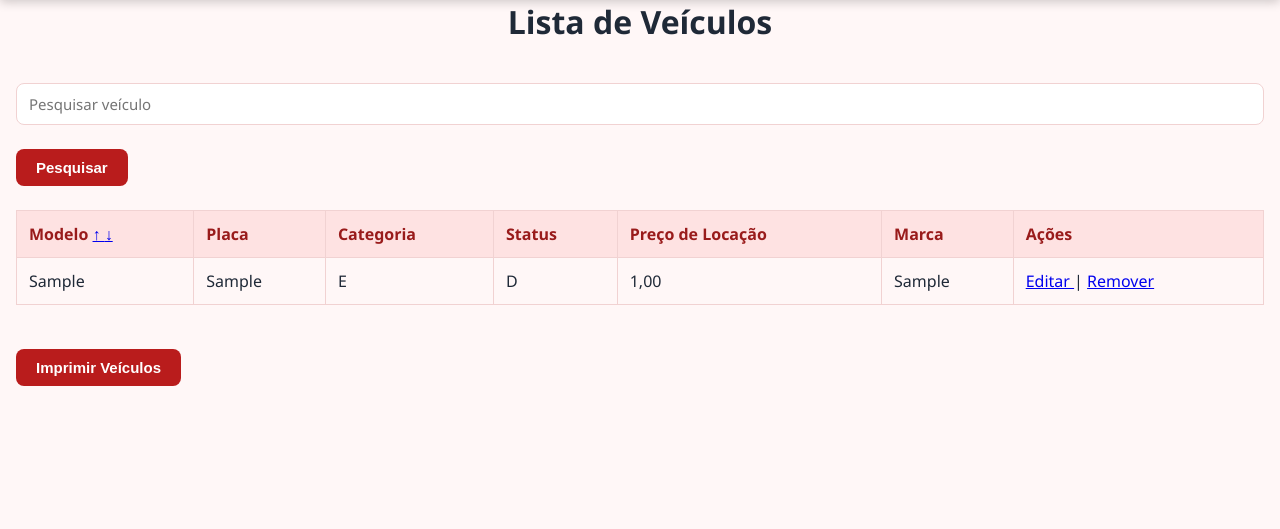
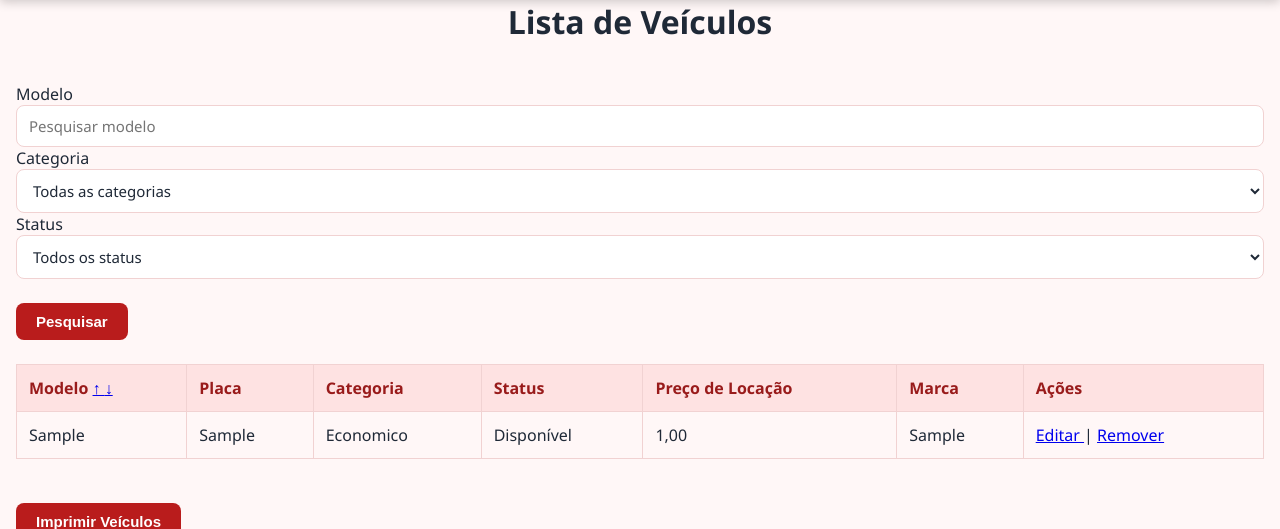
Before and after one commit to P-ayres/car-rent, a Django app: page /veiculos/ in a window 1280 px wide. Shown: the part 64-593 px from the top of the page. Run offline with Django 5.2, Linux system fonts and the light colour scheme; a user stored in the database is signed in; tables that the repository leaves empty hold one stand-in row (values such as "Sample post").

Commit message:
feat: add consultar disponibilidade de veiculos, add filtro por modelo, categoria e status na listagem de veiculos

```diff
--- a/car-rent/locacao/templates/_menu.html
+++ b/car-rent/locacao/templates/_menu.html
@@ -63,6 +63,9 @@
                     <a href="{% url 'listar_reservas' %}">
                         Listar reservas
                     </a>
+                    <a href="{% url 'listar_veiculos_disponiveis' %}">
+                        Consultar Disponibilidade
+                    </a>
                 </div>
             </div>
         {% endif %}
--- a/car-rent/locacao/templates/listar_veiculos.html
+++ b/car-rent/locacao/templates/listar_veiculos.html
@@ -23,7 +23,28 @@
     <div class="lista-veiculo container-principal">
         <div class="form-pesquisa nao-imprimir">
             <form method="GET">
-                <input type="text" name="nome_da_pesquisa" placeholder="Pesquisar veículo" value='{{ nome_da_pesquisa }}'>
+                <label for="modelo">Modelo</label>
+                <input id="modelo" type="text" name="nome_da_pesquisa" placeholder="Pesquisar modelo" value="{{ nome_da_pesquisa }}">
+
+                <label for="categoria">Categoria</label>
+                <select id="categoria" name="categoria_pesquisa">
+                    <option value="">Todas as categorias</option>
+                    {% for valor, nome in categorias %}
+                    <option value="{{ valor }}" {% if categoria_pesquisa == valor %}selected{% endif %}>{{ nome }}</option>
+                    {% endfor %}
+                </select>
+
+                <label for="status">Status</label>
+                <select id="status" name="status_pesquisa">
+                    <option value="">Todos os status</option>
+                    {% for valor, nome in status_opcoes %}
+                    <option value="{{ valor }}" {% if status_pesquisa == valor %}selected{% endif %}>{{ nome }}</option>
+                    {% endfor %}
+                </select>
+
+                {% if ordem %}
+                <input type="hidden" name="ordem" value="{{ ordem }}">
+                {% endif %}
                 <button class="button pesquisar" type="submit">Pesquisar</button>
             </form>
         </div>
@@ -48,8 +69,8 @@
                 <tr>
                     <td> {{ veiculo.modelo }} </td>
                     <td> {{ veiculo.placa }} </td>
-                    <td> {{ veiculo.categoria }} </td>
-                    <td> {{ veiculo.status }} </td>
+                    <td> {{ veiculo.get_categoria_display }} </td>
+                    <td> {{ veiculo.get_status_display }} </td>
                     <td> {{ veiculo.preco_locacao }} </td>
                     <td> {{ veiculo.marca }} </td>
 
--- a/car-rent/locacao/urls.py
+++ b/car-rent/locacao/urls.py
@@ -40,4 +40,6 @@ urlpatterns = [
     path('reservas/<int:id>/editar/', views.editar_reserva, name='editar_reserva'),
     path('reservas/<int:id>/cancelar/',
          views.cancelar_reserva, name='cancelar_reserva'),
+    path('veiculos/disponiveis/', views.listar_veiculos_disponiveis,
+         name='listar_veiculos_disponiveis'),
 ]
--- a/car-rent/locacao/views.py
+++ b/car-rent/locacao/views.py
@@ -8,7 +8,7 @@ from django.db.models import Q
 from django.db.models.functions import Lower
 from functools import wraps
 from .forms import ClienteForm, FuncionarioForm, ReservaForm, VeiculoForm
-from .models import Cliente, Funcionario, Reserva, Veiculo
+from .models import CATEGORIA_CHOICES, STATUS_CHOICES, Cliente, Funcionario, Reserva, Veiculo
 
 # Create your views here.
 
@@ -237,22 +237,33 @@ def cadastrar_veiculo(request):
 
 @admin_required
 def listar_veiculos(request):
-
     ordem = request.GET.get('ordem')
     nome_da_pesquisa = request.GET.get('nome_da_pesquisa', '')
+    categoria_pesquisa = request.GET.get('categoria_pesquisa', '')
+    status_pesquisa = request.GET.get('status_pesquisa', '')
 
     veiculos = Veiculo.objects.filter(
         modelo__icontains=nome_da_pesquisa,
+        categoria__icontains=categoria_pesquisa,
+        status__icontains=status_pesquisa,
     ).order_by(Lower('modelo'))
 
     if ordem == 'decrescente':
         veiculos = Veiculo.objects.filter(
             modelo__icontains=nome_da_pesquisa,
+            categoria__icontains=categoria_pesquisa,
+            status__icontains=status_pesquisa,
         ).order_by(Lower('modelo').desc())
 
     dados = {
         'veiculos': veiculos,
         'nome_da_pesquisa': nome_da_pesquisa,
+        'categoria_pesquisa': categoria_pesquisa,
+        'status_pesquisa': status_pesquisa,
+        'categorias': CATEGORIA_CHOICES,
+        'status_opcoes': STATUS_CHOICES,
+        'ordem': ordem,
+        'parametros_filtro': request.GET.urlencode(),
     }
 
     return render(request, 'listar_veiculos.html', dados)
@@ -480,3 +491,37 @@ def cancelar_reserva(request, id):
     )
 
     return redirect('listar_reservas')
+
+
+@login_required
+def listar_veiculos_disponiveis(request):
+    ordem = request.GET.get('ordem')
+    nome_da_pesquisa = request.GET.get('nome_da_pesquisa', '')
+    categoria_pesquisa = request.GET.get('categoria_pesquisa', '')
+    status_pesquisa = request.GET.get('status_pesquisa', 'D')
+
+    veiculos = Veiculo.objects.filter(
+        modelo__icontains=nome_da_pesquisa,
+        categoria__icontains=categoria_pesquisa,
+        status__icontains=status_pesquisa,
+    ).order_by(Lower('modelo'))
+
+    if ordem == 'decrescente':
+        veiculos = Veiculo.objects.filter(
+            modelo__icontains=nome_da_pesquisa,
+            categoria__icontains=categoria_pesquisa,
+            status__icontains=status_pesquisa,
+        ).order_by(Lower('modelo').desc())
+
+    dados = {
+        'veiculos': veiculos,
+        'nome_da_pesquisa': nome_da_pesquisa,
+        'categoria_pesquisa': categoria_pesquisa,
+        'status_pesquisa': status_pesquisa,
+        'categorias': CATEGORIA_CHOICES,
+        'status_opcoes': STATUS_CHOICES,
+        'ordem': ordem,
+        'parametros_filtro': request.GET.urlencode(),
+    }
+
+    return render(request, 'listar_veiculos_disponiveis.html', dados)
```
Also changed, not shown: car-rent/locacao/templates/listar_veiculos_disponiveis.html (added, +81 -0 lines).
